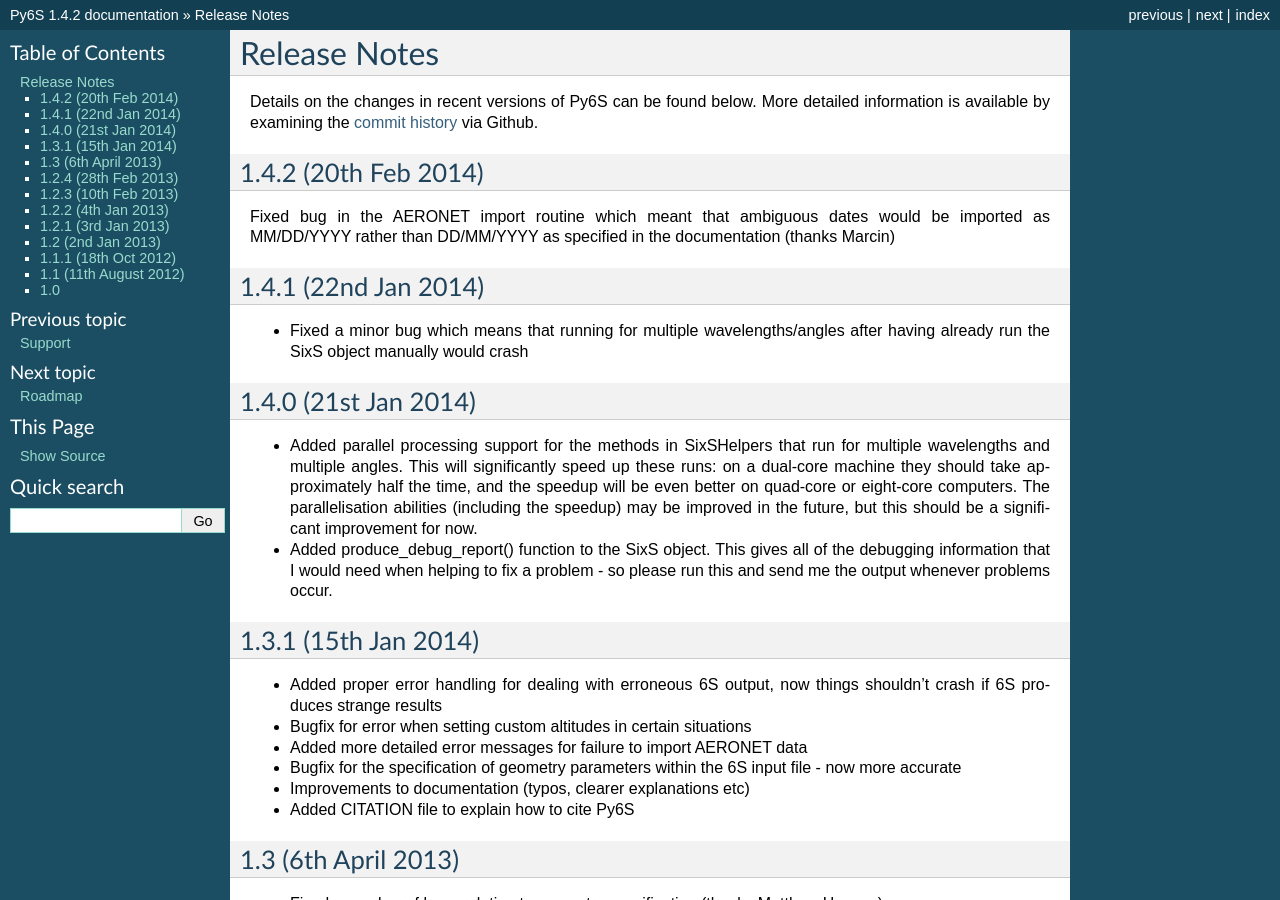
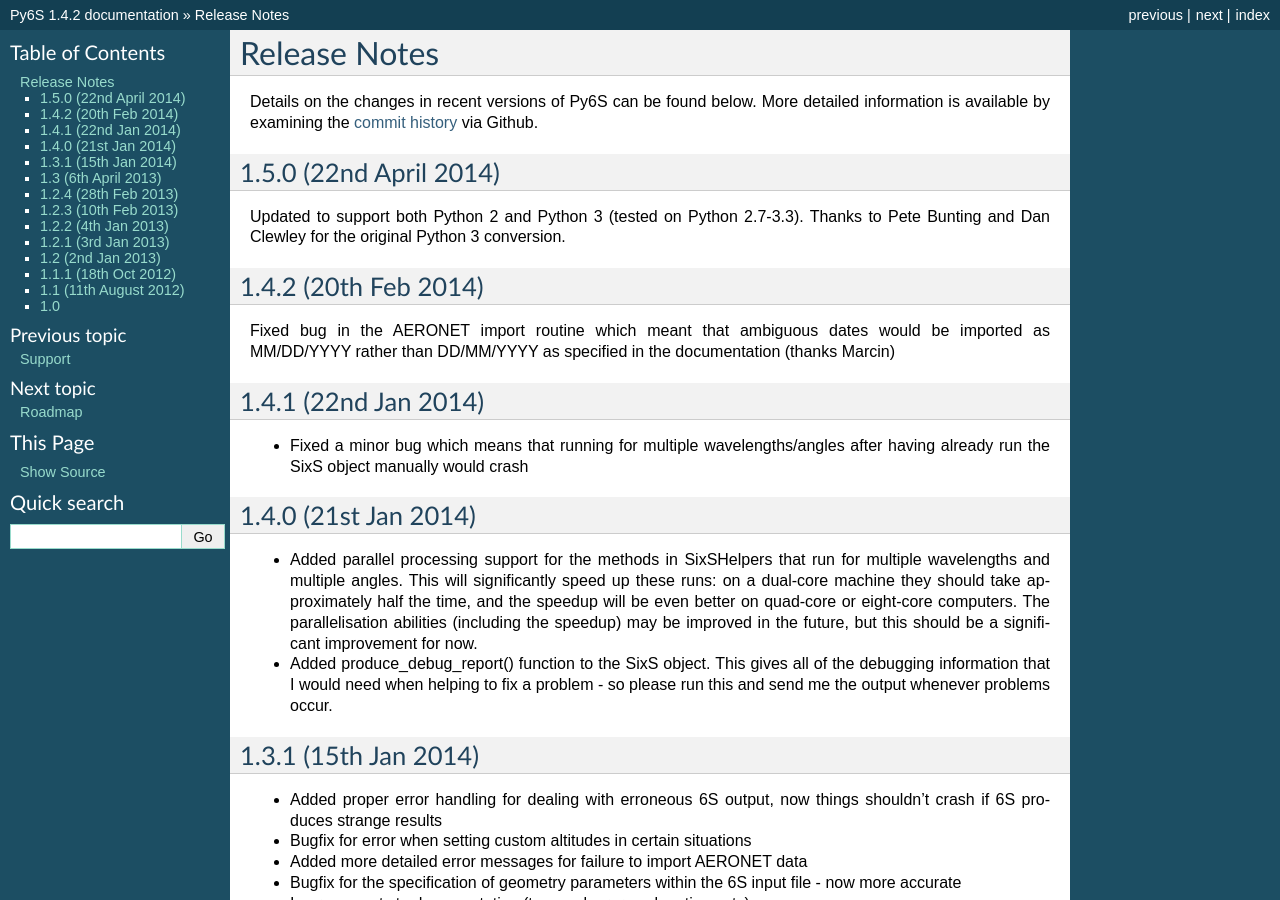
Before and after one commit to robintw/Py6S, a Sphinx documentation site: the page built from doc/source/releasenotes.rst, in a window 1280 px wide and 900 px high. Built offline with Sphinx 7.4.7, drawn with Linux system fonts in a browser that asks for light colours.

Commit message:
Updated docs for first Py3-compatible release (v1.5.0)

```diff
--- a/doc/source/installation.rst
+++ b/doc/source/installation.rst
@@ -16,6 +16,8 @@
 
 An easy way to sort all of this out is to use the `Enthought Python Distribution <http://enthought.com/products/epd.php>`_ which will install Python plus many modules which are
 often used for scientific computing, along with many tools.
+
+Py6S now supports both Python 2 and Python 3, and I suggest you use either Python 2.7 or Python 3.3, as this is where the majority of my testing has been focused.
 
 Compiling 6S
 -------------
--- a/doc/source/releasenotes.rst
+++ b/doc/source/releasenotes.rst
@@ -2,6 +2,10 @@
 -------------
 
 Details on the changes in recent versions of Py6S can be found below. More detailed information is available by examining the `commit history <https://github.com/robintw/Py6S/commits/master/>`_ via Github.
+
+1.5.0 (22nd April 2014)
+^^^^^^^^^^^^^^^^^^^^^^^
+Updated to support both Python 2 and Python 3 (tested on Python 2.7-3.3). Thanks to Pete Bunting and Dan Clewley for the original Python 3 conversion.
 
 1.4.2 (20th Feb 2014)
 ^^^^^^^^^^^^^^^^^^^^^
```
